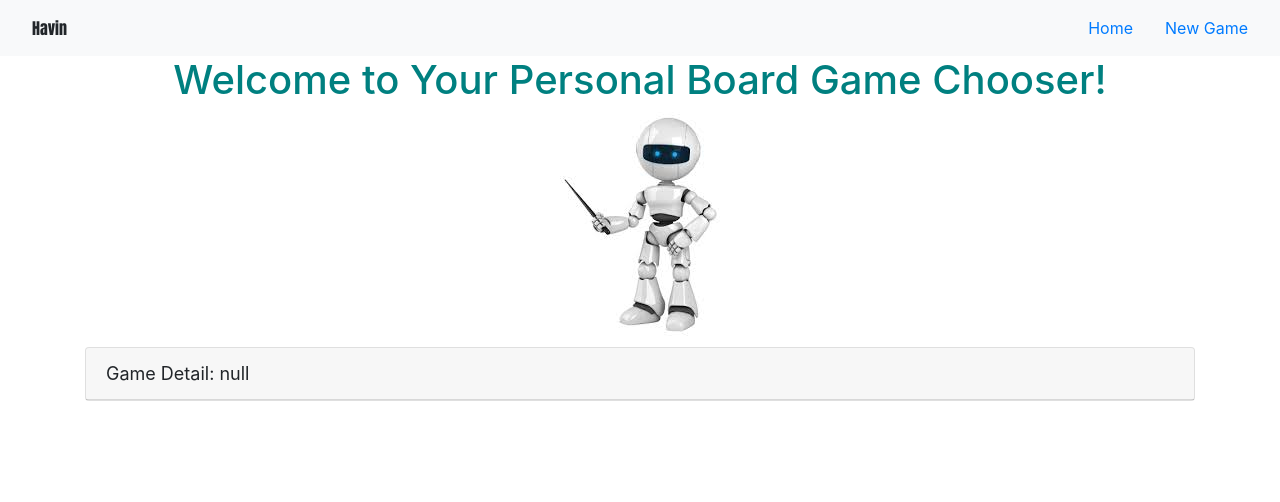
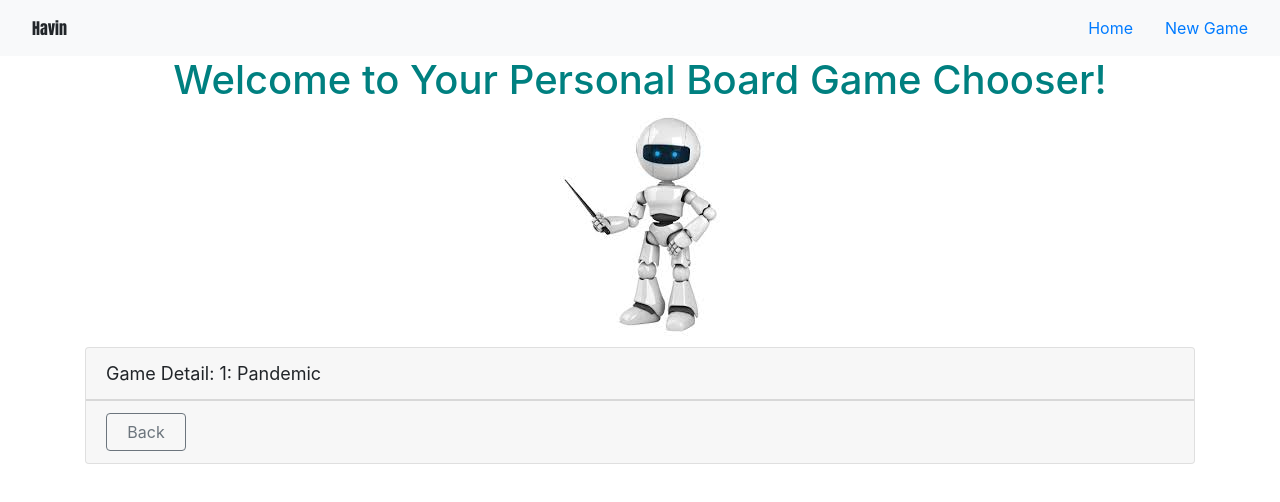
Before and after one commit to hsaloiye/Game-Chooser, an Angular app: page /games/1 in a window 1280 px wide. Shown: the top 502 px of the page. Built offline with nearby package versions, Linux system fonts and the light colour scheme.

Commit message:
adding start to game detail navigation and view

```diff
--- a/src/app/app.module.ts
+++ b/src/app/app.module.ts
@@ -3,6 +3,7 @@ import { NgModule } from '@angular/core';
 import{FormsModule} from '@angular/forms'
 import{HttpClientModule} from '@angular/common/http';
 import{RouterModule} from '@angular/router';
+
 
 import { AppRoutingModule } from './app-routing.module';
 import { AppComponent } from './app.component';
--- a/src/app/game-list/game-details/game-details.component.html
+++ b/src/app/game-list/game-details/game-details.component.html
@@ -3,5 +3,9 @@
     {{pageTitle + ': '+ game?.gameName}}
 
   </div>
-
+  <div class='card-footer'>
+    <button class='btn btn-outline-secondary' (click)='onBack()' style='width:80px'>
+      <i class='fa fa-chevron-left'></i>Back
+    </button>
+  </div>
 </div>
--- a/src/app/game-list/game-details/game-details.component.ts
+++ b/src/app/game-list/game-details/game-details.component.ts
@@ -1,5 +1,6 @@
 import { Component, OnInit } from '@angular/core';
 import { IGame } from '../game';
+import {ActivatedRoute, Router} from '@angular/router';
 
 @Component({
   templateUrl: './game-details.component.html',
@@ -8,9 +9,31 @@ import { IGame } from '../game';
 export class GameDetailsComponent implements OnInit {
   pageTitle: string = 'Game Detail';
   game: IGame;
-  constructor() { }
+  constructor(private route: ActivatedRoute, private router: Router){
+    console.log(this.route.snapshot.paramMap.get('id'));
+  }
 
   ngOnInit() {
+    let id =+this.route.snapshot.paramMap.get('id');
+    this.pageTitle += `: ${id}`;
+    this.game = {
+      "gameId": id,
+      "gameName": "Pandemic",
+      "minPlayers": 2,
+      "maxPlayers": 6,
+      "genre": "Collaborative",
+      "description": "Save the world from plagues!",
+      "duration": "1 hour",
+      "imageUrl": "https://openclipart.org/image/300px/svg_to_png/26215/Anonymous_Leaf_Rake.png"
+    }
   }
 
+  onBack(): void{
+    this.router.navigate(['/games']);
+  }
+
+
+
+
+
 }
--- a/src/app/game-list/game-list.component.html
+++ b/src/app/game-list/game-list.component.html
@@ -38,7 +38,9 @@
           </thead>
           <tbody>
            <tr *ngFor='let game of filteredGames'>
-              <td>{{game.gameName}}</td>
+              <td>
+                <a [routerLink]="['/games', game.gameId]">{{game.gameName}}</a>
+                </td>
               <td>{{game.minPlayers}} - {{game.maxPlayers}}</td>
               <td>{{game.genre}}</td>
             </tr>
--- a/src/app/game-list/game-list.component.ts
+++ b/src/app/game-list/game-list.component.ts
@@ -1,10 +1,8 @@
 import { Component, OnInit } from '@angular/core';
 import {IGame} from "./game"
-import { unusedValueExportToPlacateAjd } from '@angular/core/src/render3/interfaces/container';
 import {GameListService} from './game-list.service';
 
 @Component({
-  //selector: 'app-game-list',
   templateUrl: './game-list.component.html',
   styleUrls: ['./game-list.component.css']
 })
```
Also changed, not shown: 1 other file (tests, documents, lock files or other folders).
